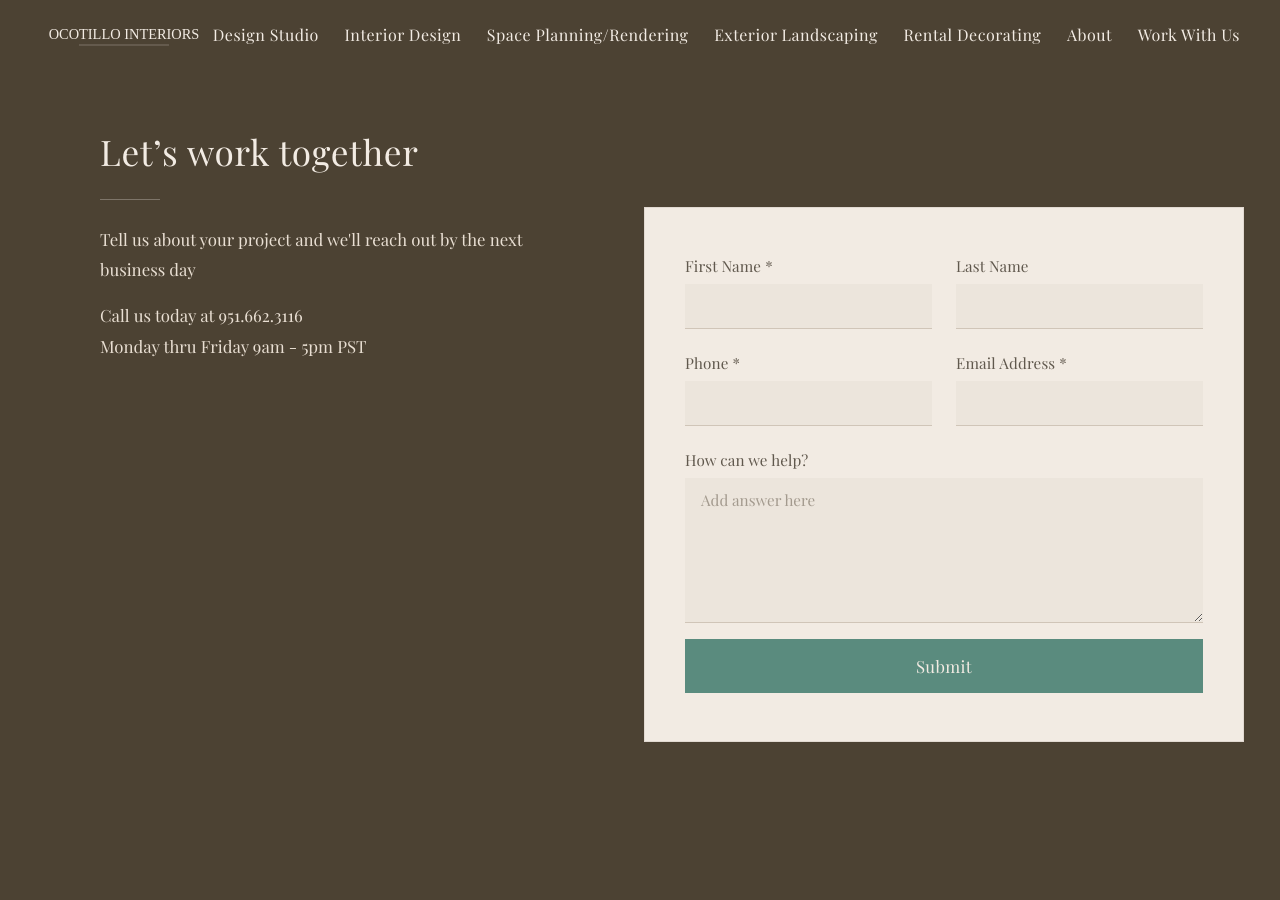
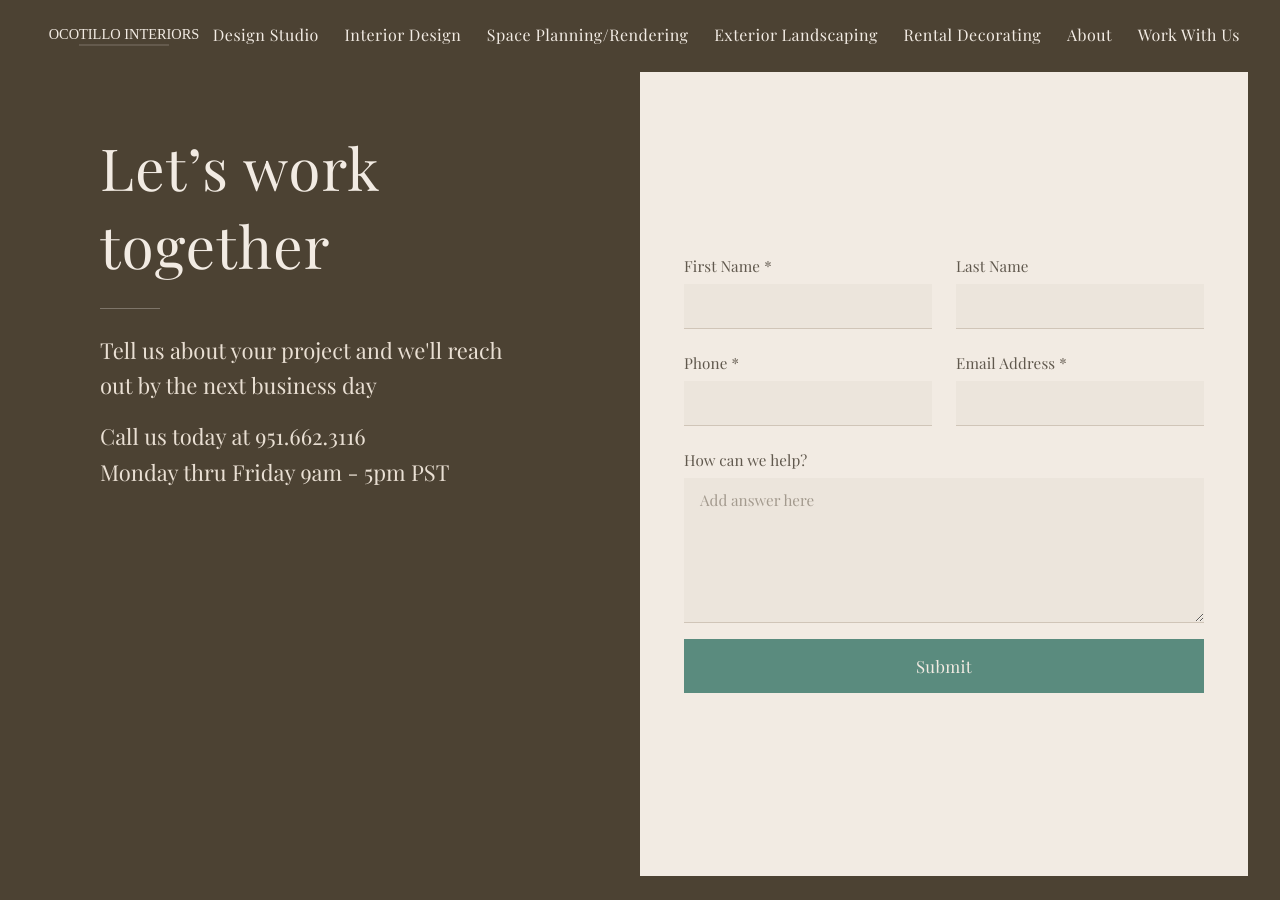
Before and after one commit to jsownz/ocotillo-interiors-website, a Jekyll site: the page built from work-with-us.md, in a window 1280 px wide. Built offline with Jekyll 4.4.1, drawn with Linux system fonts in a browser that asks for light colours; some web fonts are replaced.

Commit message:
working on tweaks

```diff
--- a/_layouts/default.html
+++ b/_layouts/default.html
@@ -38,7 +38,13 @@
   {% endif %}
 
   <!-- Main Container -->
-  <div class="main-container{% if page.image_side == 'left' %} image-left{% endif %}">
+  {% assign page_class = page.url | default: '/' %}
+  {% if page_class == '/' or page_class == '/index.html' %}
+    {% assign page_class = 'home' %}
+  {% else %}
+    {% assign page_class = page_class | remove: '/' | remove: '.html' %}
+  {% endif %}
+  <div class="main-container page-{{ page_class }}{% if page.image_side == 'left' %} image-left{% endif %}">
     <!-- Left Column - Navigation / Content -->
     <div class="left-column{% unless is_home %} left-column--content{% endunless %}">
       {% if is_home %}
--- a/assets/css/main.css
+++ b/assets/css/main.css
@@ -114,7 +114,7 @@
   width: 60px;
   height: 1px;
   background-color: #F2EBE3;
-  opacity: .2;
+  opacity: .25;
 }
 
 /* Left Column - Navigation */
@@ -141,15 +141,15 @@
 }
 
 .page-content h1 {
-  font-size: 2.2rem;
+  font-size: 58px;
   font-weight: 300;
   margin-bottom: 1.5rem;
   letter-spacing: 0.02em;
 }
 
 .page-content p {
-  font-size: 1.05rem;
-  line-height: 1.8;
+  font-size: 22px;
+  line-height: 1.6;
   color: #E9DFD3;
   margin-bottom: 1rem;
   font-weight: 300;
@@ -246,7 +246,10 @@
   max-width: 600px;
   padding: 3rem 2.5rem;
   background-color: #F2EBE3;
-  border: 1px solid rgba(76, 66, 51, 0.1);
+}
+
+.page-work-with-us .right-column .content-area {
+  background-color: #F2EBE3;
 }
 
 .form-row {
```
